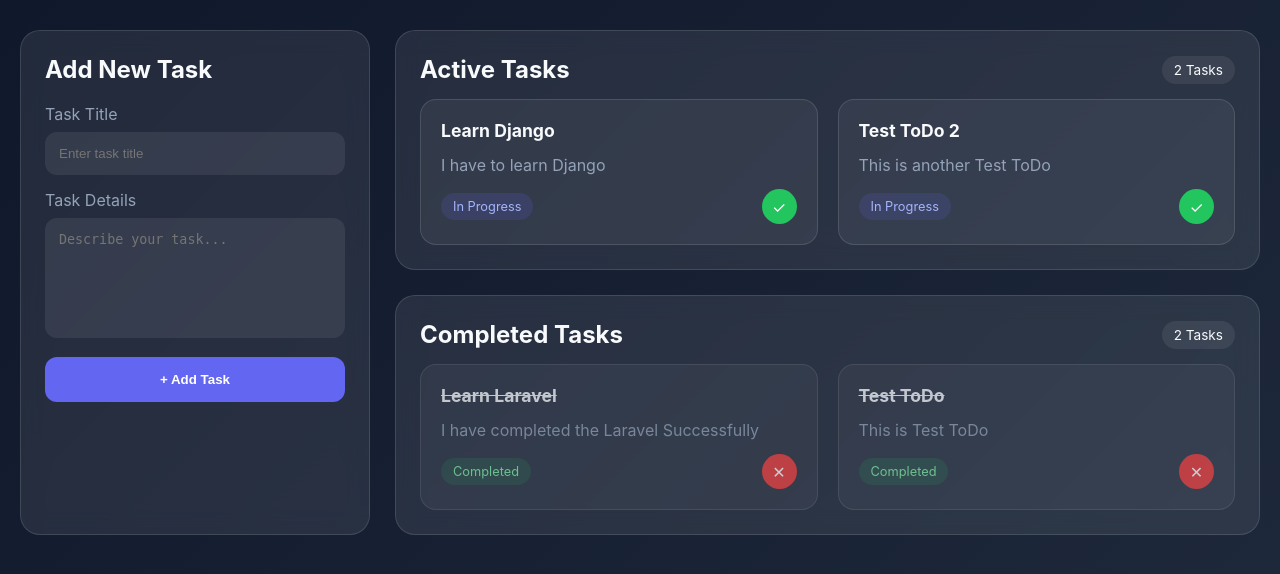
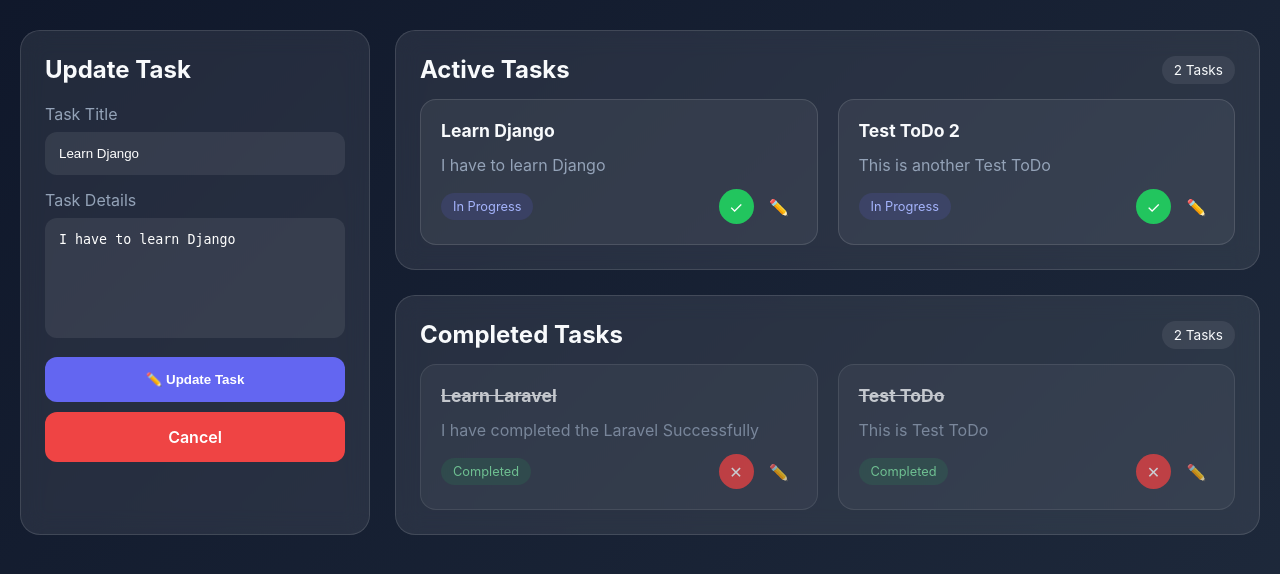
Before and after one commit to so8uj/todo-app-django, a Django app: page /?action=edit&id=1 in a window 1280 px wide. Shown: the part 121-695 px from the top of the page. Run offline with Django 5.2, Linux system fonts and the light colour scheme; data comes from the database, SQL or seed files in the repository; both versions use the stored data as it was after the commit.

Commit message:
Update Functionalities Added

```diff
--- a/templates/index.html
+++ b/templates/index.html
@@ -7,7 +7,7 @@
 
     <meta charset="UTF-8">
     <meta name="viewport" content="width=device-width, initial-scale=1.0">
-    <title>Modern Todo App</title>
+    <title>Todo App | Python Django</title>
     <link rel="stylesheet" href="{% static 'css/style.css' %}">
 
 </head>
@@ -44,25 +44,42 @@
 
             <!-- Add Task Form -->
             <aside class="card form-card">
-                <h2>Add New Task</h2>
 
-                <form method="POST" action="{% url 'addTodo' %}">
+                {% if action == 'edit' %}
+                    <h2>Update Task</h2>
+                {% else %}
+                    <h2>Add New Task</h2>
+                {% endif %}
+
+
+
+                <form method="POST"
+                action="{% if action == 'add' %}{% url 'addTodo' %}{% else %}{% url 'updateTodo' todo.id %}{% endif %}">
 
                     {% csrf_token %}
 
                     <div class="form-group">
                         <label>Task Title</label>
-                        <input type="text" name="title" placeholder="Enter task title">
+                        <input type="text" name="title" value="{% if todo %}{{ todo.title }}{% endif %}" placeholder="Enter task title">
                     </div>
 
                     <div class="form-group">
                         <label>Task Details</label>
-                        <textarea name="description" placeholder="Describe your task..."></textarea>
+                        <textarea name="description" placeholder="Describe your task...">{% if todo %}{{ todo.description }}{% endif %}</textarea>
                     </div>
 
                     <button type="submit">
-                        + Add Task
+                        {% if action == 'edit' %}
+                           ✏️ Update Task
+                        {% else %}
+                           + Add Task
+                        {% endif %}
+
                     </button>
+                    {% if action == 'edit' %}
+                        <a href="{% url 'index' %}" class="btn delete-btn" style="margin-top: 10px;">Cancel</a>
+                    {% endif %}
+
                 </form>
             </aside>
 
@@ -88,6 +105,7 @@
 
                                     <div class="actions">
                                         <a href="{% url 'changeStatus' 1 pending_todo.id %}" class="icon-btn done-btn">✓</a>
+                                        <a href="{% url 'index' %}?action=edit&id={{ pending_todo.id }}" class="icon-btn edit-btn">✏️</a>
                                     </div>
                                 </div>
                             </div>
@@ -118,6 +136,7 @@
 
                                     <div class="actions">
                                         <a href="{% url 'changeStatus' 0 completed_todo.id %}" class="icon-btn delete-btn">✕</a>
+                                        <a href="{% url 'index' %}?action=edit&id={{ completed_todo.id }}" class="icon-btn edit-btn">✏️</a>
                                     </div>
                                 </div>
                             </div>
--- a/todo/urls.py
+++ b/todo/urls.py
@@ -4,4 +4,5 @@ from . import views
 urlpatterns = [
     path('add/',views.addTodo, name='addTodo'),
     path('status/<int:todo_status>/<int:todo_id>/',views.changeStatus, name='changeStatus'),
+    path('update/<int:todo_id>/',views.updateTodo, name='updateTodo'),
 ]
--- a/todo_main/assets/css/style.css
+++ b/todo_main/assets/css/style.css
@@ -120,7 +120,7 @@ textarea {
   min-height: 120px;
 }
 
-button {
+button , a.btn{
   width: 100%;
   border: none;
   border-radius: 12px;
@@ -130,6 +130,9 @@ button {
   font-weight: 600;
   cursor: pointer;
   transition: 0.3s;
+  display: inline-block;
+  text-align: center;
+  text-decoration: none;
 }
 
 button:hover {
@@ -228,8 +231,9 @@ button:hover {
 }
 
 .delete-btn {
-  background: var(--danger);
+  background: var(--danger) !important;
 }
+
 
 .actions {
   display: flex;
--- a/todo_main/views.py
+++ b/todo_main/views.py
@@ -1,4 +1,4 @@
-from django.shortcuts import render
+from django.shortcuts import redirect, render
 
 from todo.models import Todo
 
@@ -7,9 +7,26 @@ def index(request):
     completed_todos = Todo.objects.filter(completed=True)
     pending_todos = Todo.objects.filter(completed=False)
 
+    action = request.GET.get('action') or 'add'
+    todo_id = request.GET.get('id')
+
+
+
+
+    todo = None
+    if not todo_id:
+        action = 'add'
+    if todo_id and action != 'add':
+        todo = Todo.objects.filter(id=todo_id).first()
+        if not todo:
+            return redirect('index')
+
+
     context = {
         'completed_todos': completed_todos,
         'pending_todos': pending_todos,
+        'action': action,
+        'todo': todo,
     }
 
     return render(request, 'index.html', context)
```
Also changed, not shown: todo/views.py (+13 -0 lines), db.sqlite3.
